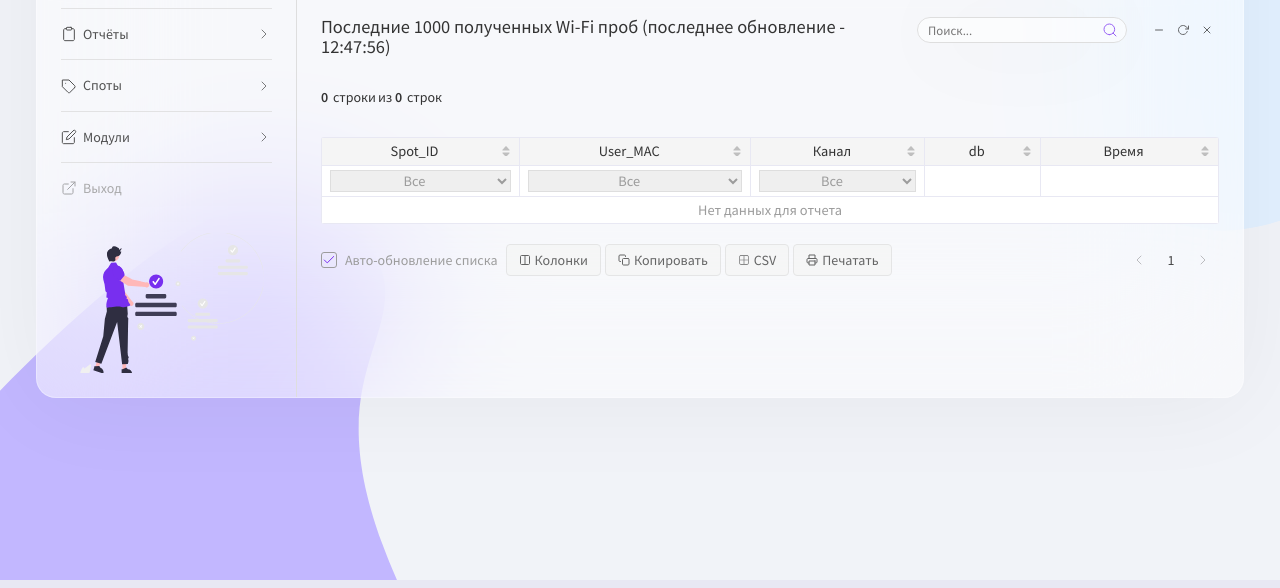
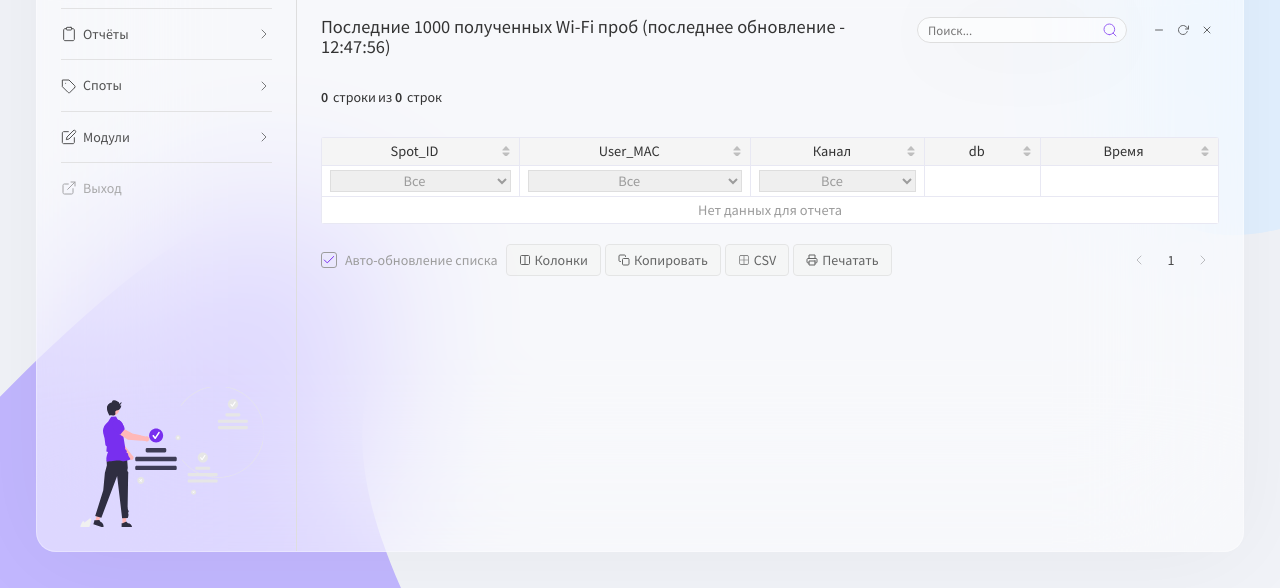
Before and after one commit to tat-ch/smartregion, a plain HTML site: page probes.html in a window 1280 px wide. Shown: the part 220-808 px from the top of the page. Drawn offline with Linux system fonts and the light colour scheme.

Commit message:
Add files via upload

```diff
--- a/css/style.css
+++ b/css/style.css
@@ -133,6 +133,7 @@ img {
   max-width: 1920px;
   margin: auto;
   height: auto;
+  min-height: 92vh;
 }
 
 /*------- SIDEBAR -------*/
```
